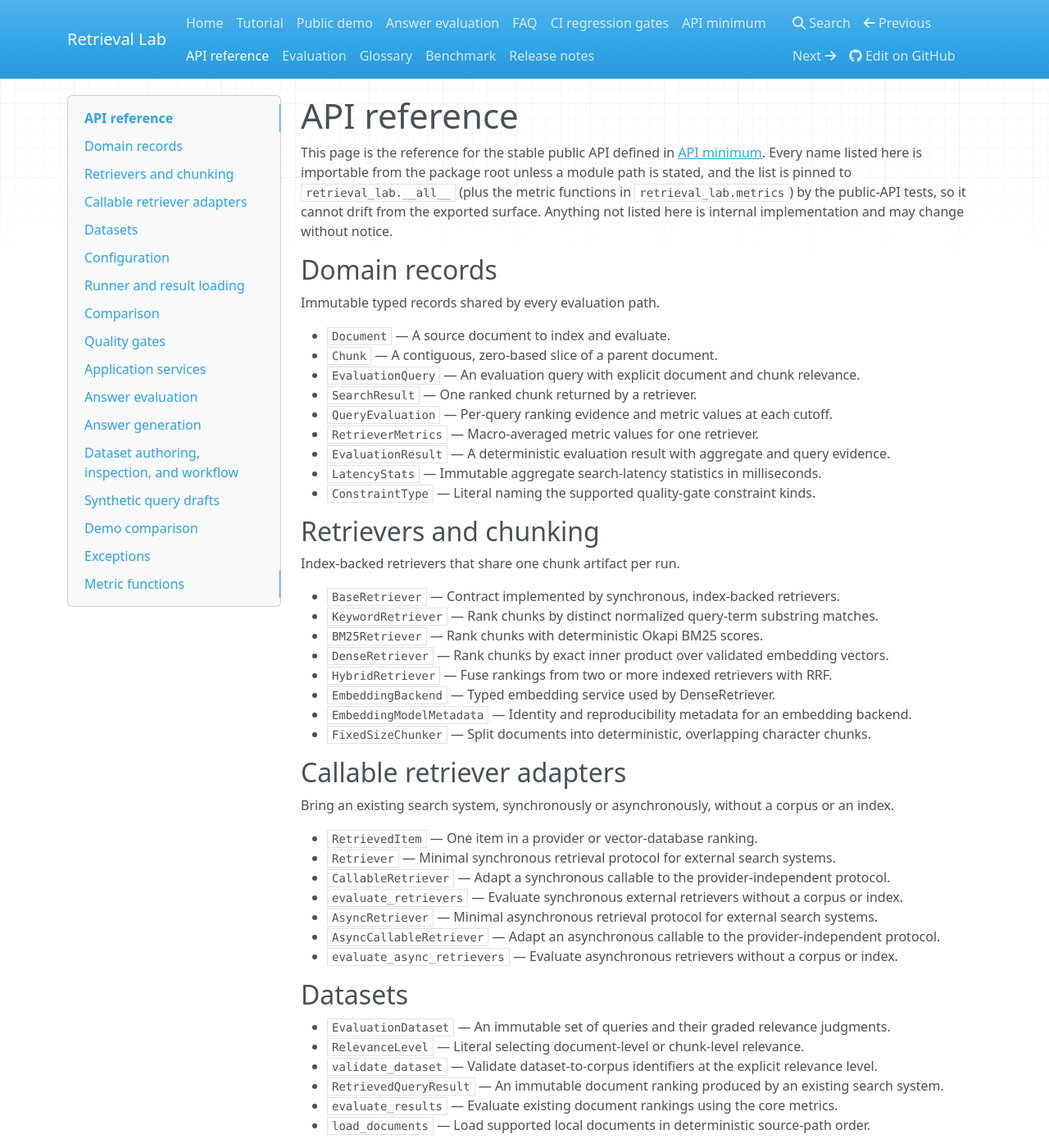
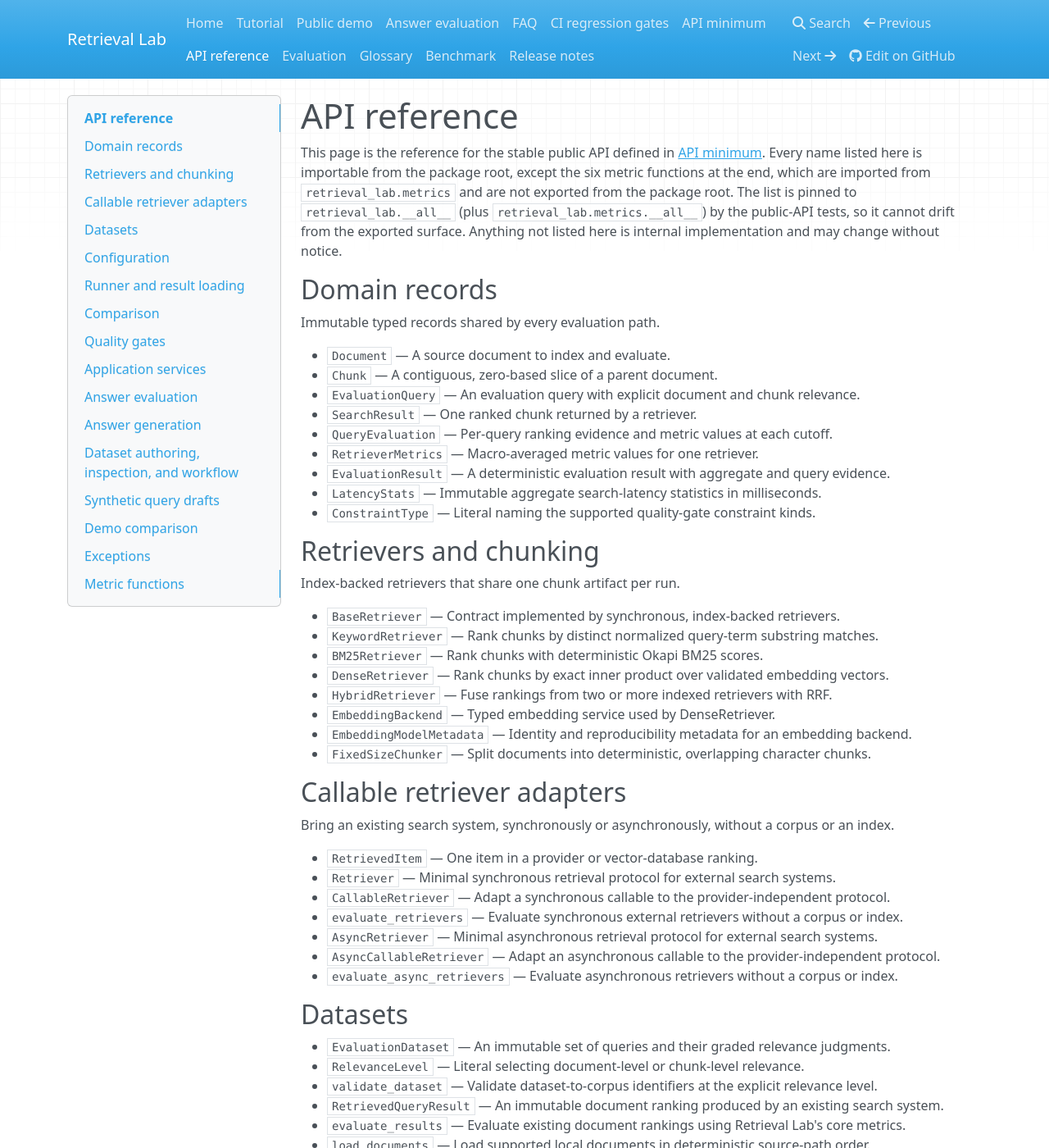
Before and after one commit to M4kuq/retrieval-lab, an MkDocs documentation site: the page built from docs/api-reference.md, in a window 1280 px wide and 1400 px high. Shown: the whole window at 82% size. Built offline with MkDocs 1.6.1, drawn with Linux system fonts in a browser that asks for light colours; nearby versions of some CDN libraries; some of the changed text lies outside the part shown.

Commit message:
docs: pin API reference descriptions and run the index snippet
Review fixes (Claude fallback R1, four Minors): the public-API tests
now assert each API reference description equals the first line of
the public docstring (markup stripped), so descriptions cannot go
stale; the one paraphrase (evaluate_results) now matches its
docstring verbatim and DatasetReviewStatus is described as the
provenance review state. The reference intro and metric section
state the exact retrieval_lab.metrics import path. A packaging test
executes the Python snippets in docs/index.md, and the First Python
run section explains result.metrics keying and recall_at KeyError
behavior, linking to the reference's runner section.

```diff
--- a/docs/api-reference.md
+++ b/docs/api-reference.md
@@ -2,8 +2,9 @@
 
 This page is the reference for the stable public API defined in
 [API minimum](api-minimum.md). Every name listed here is importable from the
-package root unless a module path is stated, and the list is pinned to
-`retrieval_lab.__all__` (plus the metric functions in `retrieval_lab.metrics`)
+package root, except the six metric functions at the end, which are imported
+from `retrieval_lab.metrics` and are not exported from the package root. The
+list is pinned to `retrieval_lab.__all__` (plus `retrieval_lab.metrics.__all__`)
 by the public-API tests, so it cannot drift from the exported surface.
 Anything not listed here is internal implementation and may change without
 notice.
@@ -54,7 +55,7 @@
 - `RelevanceLevel` — Literal selecting document-level or chunk-level relevance.
 - `validate_dataset` — Validate dataset-to-corpus identifiers at the explicit relevance level.
 - `RetrievedQueryResult` — An immutable document ranking produced by an existing search system.
-- `evaluate_results` — Evaluate existing document rankings using the core metrics.
+- `evaluate_results` — Evaluate existing document rankings using Retrieval Lab's core metrics.
 - `load_documents` — Load supported local documents in deterministic source-path order.
 
 ## Configuration
@@ -198,7 +199,8 @@
 
 ## Metric functions
 
-Pure per-query metric primitives, importable from the metrics module.
+Pure per-query metric primitives. Import them from `retrieval_lab.metrics`;
+they are not exported from the package root.
 
 - `average_precision_at_k` — Return AP@k with denominator min(number of relevant items, k).
 - `hit_rate_at_k` — Return 1.0 when a relevant identifier occurs in the first k results.
```
Also changed, not shown: other parts of docs/api-reference.md (+1 -1 lines), docs/index.md (+5 -0 lines), 2 other files.
